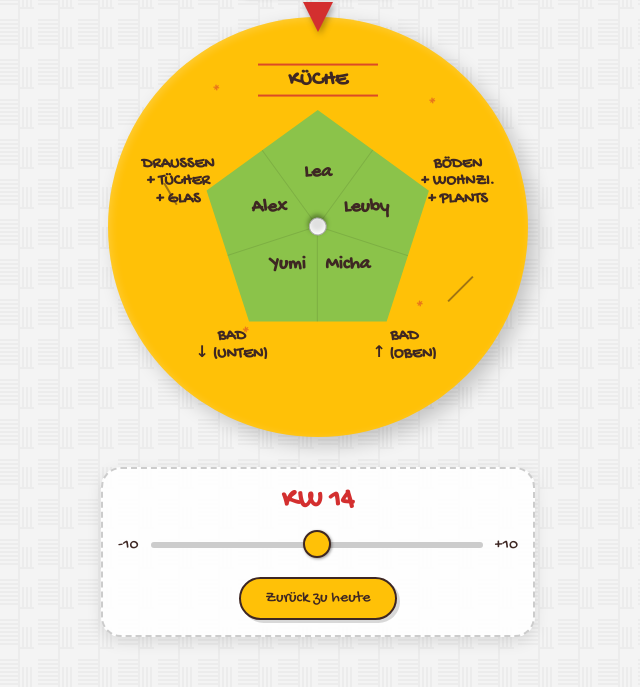
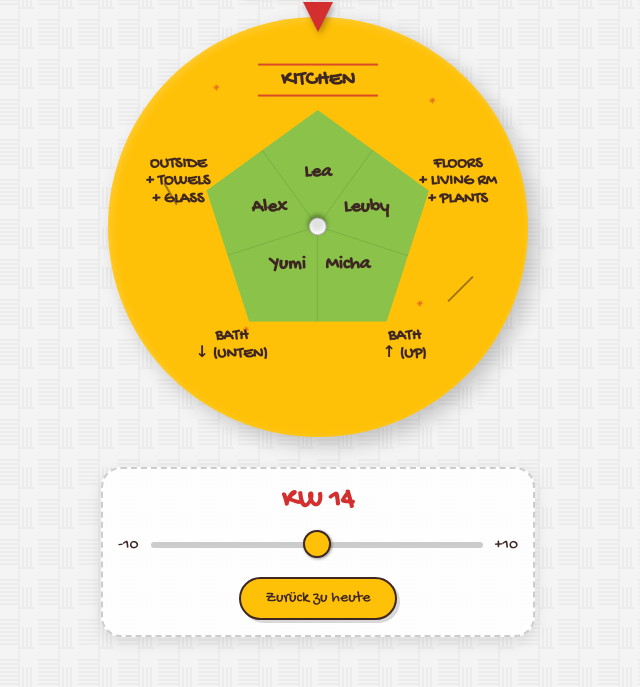
Before and after one commit to Leubner84/Putzplan, a plain HTML site: page index.html in a window 1280 px wide. Shown: the part 93-780 px from the top of the page, without its empty margins (322-962 px from the left). Drawn offline with Linux system fonts and the light colour scheme.

Commit message:
Update index.html

```diff
--- a/index.html
+++ b/index.html
@@ -376,24 +376,24 @@
 
         const TASKS = [
             {
-                name: "Küche", icon: "🍽️", shortLabel: "KÜCHE",
-                details: ["Herd & Backofen reinigen", "Spüle putzen", "Arbeitsflächen abwischen", "Müll rausbringen", "Kühlschrank checken"]
+                name: "Kitchen", icon: "🍽️", shortLabel: "KITCHEN",
+                details: ["Clean stove & oven", "Scrub the sink", "Wipe down counters", "Take out trash", "Check the fridge"]
             },
             {
-                name: "Böden & Wohnzimmer", icon: "🧹", shortLabel: "BÖDEN\n+ WOHNZI.\n+ PLANTS",
-                details: ["Alle Böden saugen", "Küche & Bad wischen", "Wohnzimmer aufräumen", "Pflanzen gießen", "Staub wischen"]
+                name: "Floors & Living Room", icon: "🧹", shortLabel: "FLOORS\n+ LIVING RM\n+ PLANTS",
+                details: ["Vacuum all floors", "Mop kitchen & bathroom", "Tidy up living room", "Water plants", "Dust surfaces"]
             },
             {
-                name: "Bad Oben", icon: "🚽", shortLabel: "BAD\n↑ (OBEN)",
-                details: ["Toilette reinigen", "Waschbecken putzen", "Badewanne/Dusche", "Spiegel putzen", "Toilettenpapier auffüllen"]
+                name: "Bathroom Upstairs", icon: "🚽", shortLabel: "BATH\n↑ (UP)",
+                details: ["Clean toilet", "Scrub sink", "Clean bathtub/shower", "Wipe mirrors", "Mop floor"]
             },
             {
-                name: "Bad Unten", icon: "🚿", shortLabel: "BAD\n↓ (UNTEN)",
-                details: ["Toilette reinigen", "Waschbecken putzen", "Dusche schrubben", "Spiegel putzen", "Boden wischen"]
+                name: "Bathroom Downstairs", icon: "🚿", shortLabel: "BATH\n↓ (UNTEN)",
+                details: ["Clean toilet", "Scrub sink", "Scrub shower", "Wipe mirrors", "Mop floor"]
             },
             {
-                name: "Draußen & Glas", icon: "🗑️", shortLabel: "DRAUSSEN\n+ TÜCHER\n+ GLAS",
-                details: ["Altglas wegbringen", "Handtücher wechseln", "Mülltonnen rausstellen", "Terrasse fegen", "Papier entsorgen"]
+                name: "Outside & Glass", icon: "🗑️", shortLabel: "OUTSIDE\n+ TOWELS\n+ GLASS",
+                details: ["Take out glass recycling", "Change towels", "Put out trash bins", "Sweep terrace", "Dispose of paper recycling"]
             }
         ];
 
```
